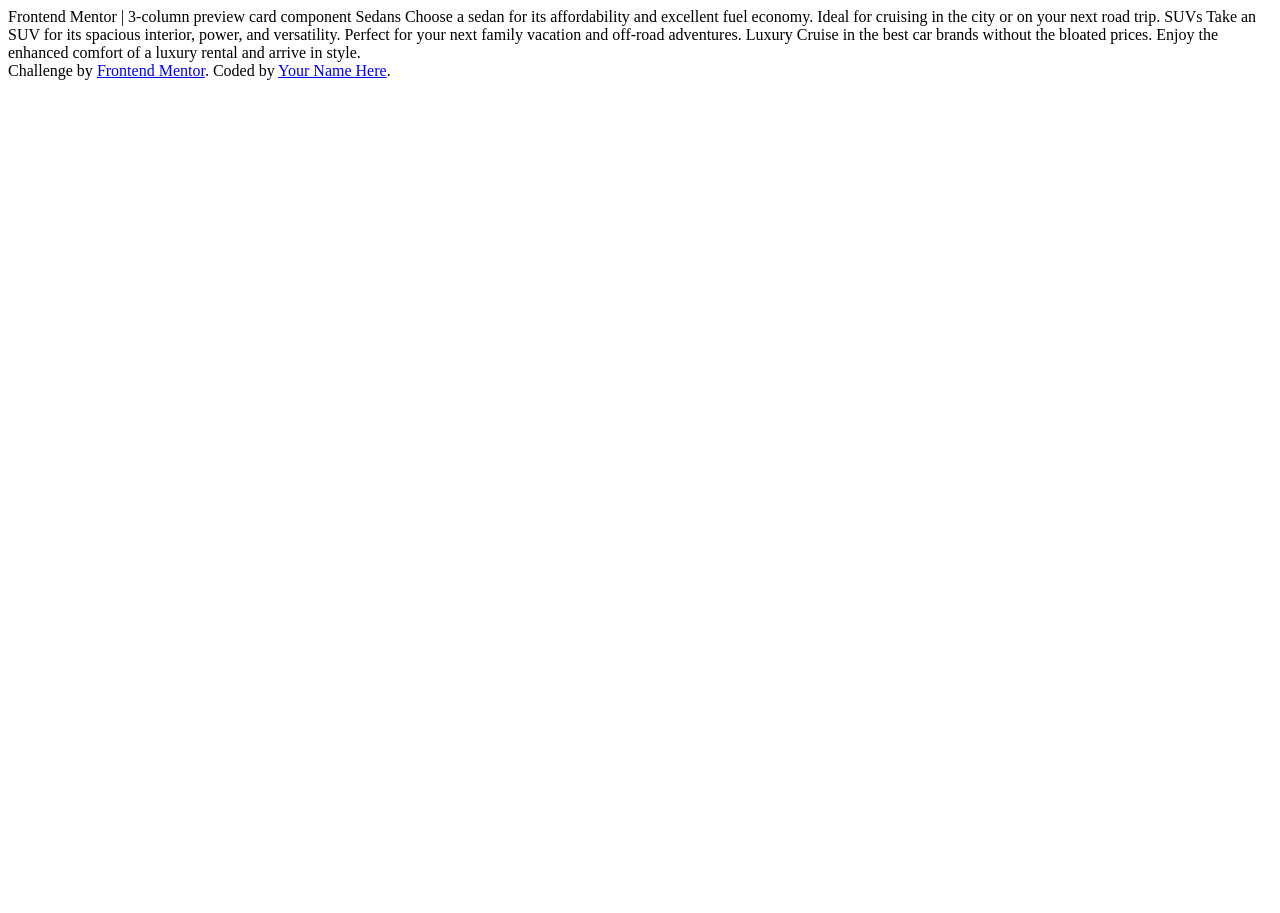
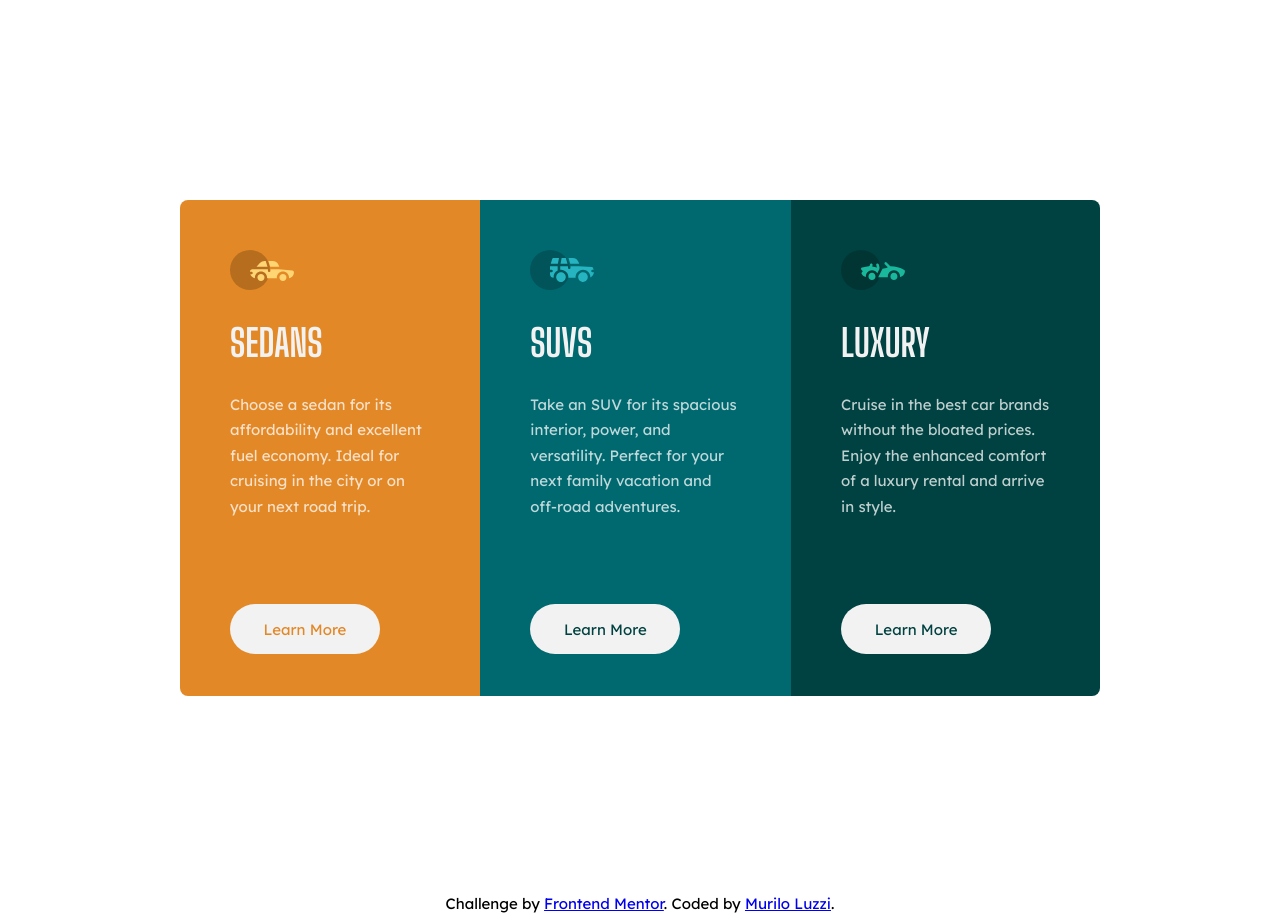
Before and after one commit to mlzzi/3-column-preview-card-component-main, a plain HTML site: page index.html in a window 1280 px wide. Before the commit the page ends 800 px from the top, so only its background shows below. Drawn offline with Linux system fonts and the light colour scheme.

Commit message:
Add desktop version

```diff
--- a/index.html
+++ b/index.html
@@ -5,27 +5,45 @@
   <meta name="viewport" content="width=device-width, initial-scale=1.0"> <!-- displays site properly based on user's device -->
 
   <link rel="icon" type="image/png" sizes="32x32" href="./images/favicon-32x32.png">
-  <link style=
+  <link rel="stylesheet" href="reset.css">
+  <link rel="stylesheet" href="style.css">
+  <link rel="preconnect" href="https://fonts.googleapis.com">
+  <link rel="preconnect" href="https://fonts.gstatic.com" crossorigin>
+  <link href="https://fonts.googleapis.com/css2?family=Big+Shoulders+Display:wght@700&display=swap" rel="stylesheet">
+  <link href="https://fonts.googleapis.com/css2?family=Lexend+Deca&display=swap" rel="stylesheet">
   <title>Frontend Mentor | 3-column preview card component</title>
 
 </head>
 <body>
+  <main class="container">
+    <div class="box sedans">
+      <img src="images/icon-sedans.svg">
+      <h1>Sedans</h1>
+      <p>Choose a sedan for its affordability and excellent fuel economy. Ideal for cruising in the city
+      or on your next road trip.</p>
+      <a class="button-sedans" href="#">Learn More</a>
+    </div>
 
-  Sedans
-  Choose a sedan for its affordability and excellent fuel economy. Ideal for cruising in the city
-  or on your next road trip.
+    <div class="box suvs">
+      <img src="images/icon-suvs.svg">
+      <h1>SUVs</h1>
+      <p>Take an SUV for its spacious interior, power, and versatility. Perfect for your next family vacation
+      and off-road adventures.</p>
+      <a class="button-suvs" href="#">Learn More</a>
+    </div>
 
-  SUVs
-  Take an SUV for its spacious interior, power, and versatility. Perfect for your next family vacation
-  and off-road adventures.
-
-  Luxury
-  Cruise in the best car brands without the bloated prices. Enjoy the enhanced comfort of a luxury
-  rental and arrive in style.
+    <div class="box luxury">
+      <img src="images/icon-luxury.svg">
+      <h1>Luxury</h1>
+      <p>Cruise in the best car brands without the bloated prices. Enjoy the enhanced comfort of a luxury
+      rental and arrive in style.</p>
+      <a class="button-luxury" href="#">Learn More</a>
+    </div>
+  </main>
 
   <div class="attribution">
     Challenge by <a href="https://www.frontendmentor.io?ref=challenge" target="_blank">Frontend Mentor</a>.
-    Coded by <a href="#">Your Name Here</a>.
+    Coded by <a href="https://www.linkedin.com/in/muriloluzzi/"  target="_blank">Murilo Luzzi</a>.
   </div>
 </body>
 </html>
--- /dev/null
+++ b/reset.css
@@ -0,0 +1,48 @@
+/* http://meyerweb.com/eric/tools/css/reset/
+   v2.0 | 20110126
+   License: none (public domain)
+*/
+
+html, body, div, span, applet, object, iframe,
+h1, h2, h3, h4, h5, h6, p, blockquote, pre,
+a, abbr, acronym, address, big, cite, code,
+del, dfn, em, img, ins, kbd, q, s, samp,
+small, strike, strong, sub, sup, tt, var,
+b, u, i, center,
+dl, dt, dd, ol, ul, li,
+fieldset, form, label, legend,
+table, caption, tbody, tfoot, thead, tr, th, td,
+article, aside, canvas, details, embed,
+figure, figcaption, footer, header, hgroup,
+menu, nav, output, ruby, section, summary,
+time, mark, audio, video {
+	margin: 0;
+	padding: 0;
+	border: 0;
+	font-size: 100%;
+	font: inherit;
+	vertical-align: baseline;
+}
+/* HTML5 display-role reset for older browsers */
+article, aside, details, figcaption, figure,
+footer, header, hgroup, menu, nav, section {
+	display: block;
+}
+body {
+	line-height: 1;
+}
+ol, ul {
+	list-style: none;
+}
+blockquote, q {
+	quotes: none;
+}
+blockquote:before, blockquote:after,
+q:before, q:after {
+	content: '';
+	content: none;
+}
+table {
+	border-collapse: collapse;
+	border-spacing: 0;
+}
--- a/style.css
+++ b/style.css
@@ -0,0 +1,102 @@
+body {
+  font-size: 15px;
+}
+
+.container {
+  display: flex;
+  max-width: 920px;
+  height: 496px;
+  margin: 200px auto;
+}
+
+img {
+  width: 64px;
+  height: 40px;
+  margin: 50px 50px 34px 50px;
+}
+
+h1 {
+  color: hsl(0, 0%, 95%);
+  font-family: 'Big Shoulders Display',sans-serif;
+  font-weight: 700;
+  text-transform: uppercase;
+  font-size: 2.5em;
+  margin: 0 50px 30px 50px;
+}
+
+p {
+  color: hsla(0, 0%, 100%, 0.75);
+  font-family: 'Lexend Deca',sans-serif;
+  font-weight: 400;
+  margin: 0 50px 50px 50px;
+  line-height: 1.7em;
+}
+
+a {
+  font-family: 'Lexend Deca',sans-serif;
+  font-weight: 400;
+}
+
+.box {
+  display: flex;
+  flex-direction: column;
+}
+
+.sedans {
+  background-color: hsl(31, 77%, 52%);
+  border-radius: 8px 0 0 8px;
+}
+
+.suvs {
+  background-color: hsl(184, 100%, 22%);
+}
+
+.luxury {
+  background-color: hsl(179, 100%, 13%);
+  border-radius: 0 8px 8px 0;
+}
+
+.button-sedans {
+  display: flex;
+  justify-content: center;
+  align-items: center;
+  background-color: hsl(0, 0%, 95%);
+  color: hsl(31, 77%, 52%);
+  width: 150px;
+  height: 50px;
+  border-radius: 25px;
+  text-decoration: none;
+  margin: 35px 50px 0 50px;
+}
+
+.button-suvs {
+  display: flex;
+  justify-content: center;
+  align-items: center;
+  background-color: hsl(0, 0%, 95%);
+  color: hsl(179, 100%, 13%);
+  width: 150px;
+  height: 50px;
+  border-radius: 25px;
+  text-decoration: none;
+  margin: 35px 50px 0 50px;
+}
+
+.button-luxury {
+  display: flex;
+  justify-content: center;
+  align-items: center;
+  background-color: hsl(0, 0%, 95%);
+  color: hsl(179, 100%, 13%);
+  width: 150px;
+  height: 50px;
+  border-radius: 25px;
+  text-decoration: none;
+  margin: 35px 50px 0 50px;
+}
+
+.attribution {
+  text-align: center;
+  font-family: 'Lexend Deca',sans-serif;
+  font-weight: 400;
+}
```
